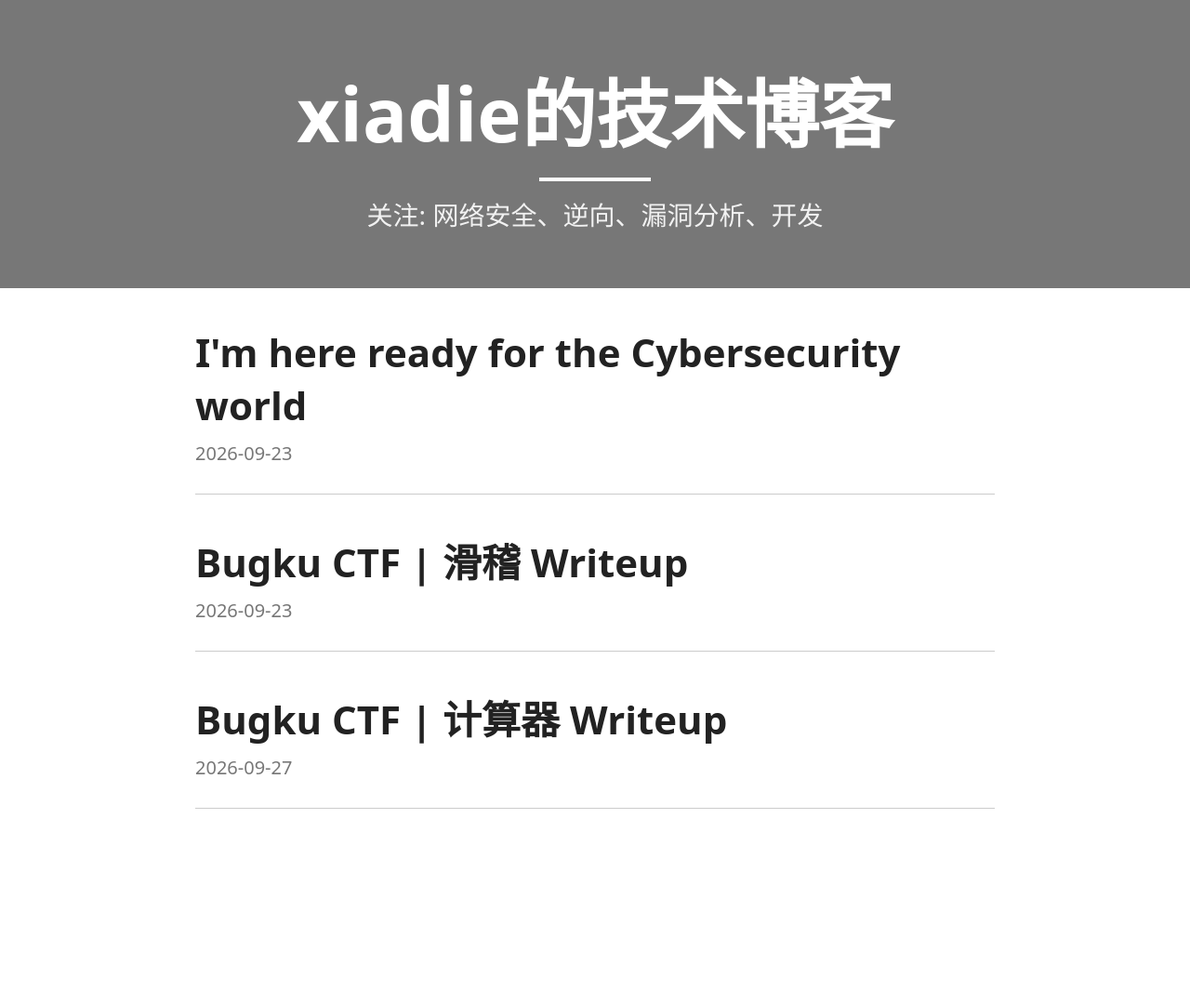
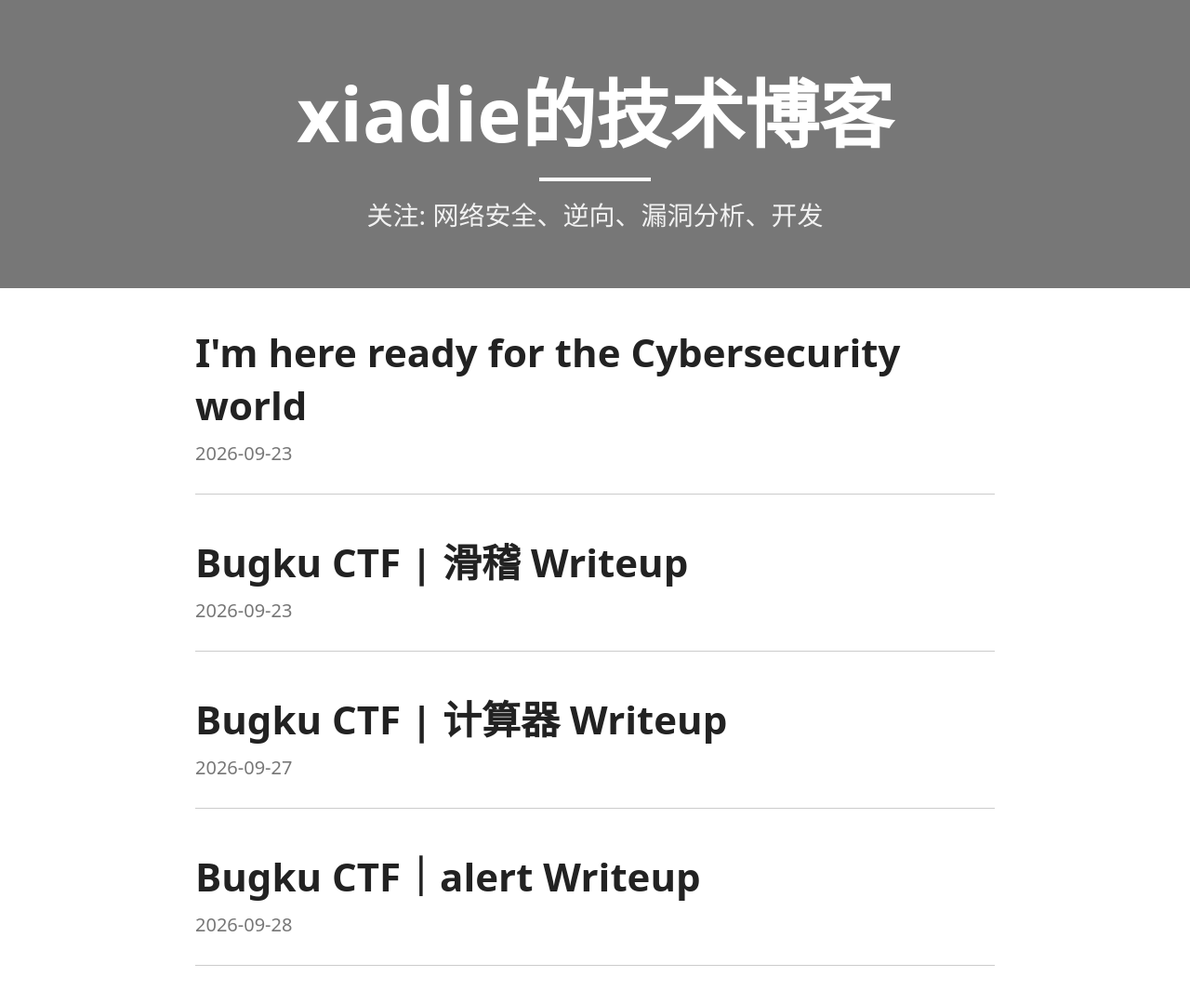
Before and after one commit to xiadie174/xiadie-s-, a Jekyll site: the page index.html, which Jekyll copies as it is, in a window 1280 px wide. Shown: the whole page at 93% size. Built offline with Jekyll 4.4.1, drawn with Linux system fonts in a browser that asks for light colours; before the commit the page ends 910 px from its top, so only the background shows below that.

Commit message:
Add new post item for Bugku CTF alert Writeup

```diff
--- a/index.html
+++ b/index.html
@@ -51,6 +51,10 @@
             <a class="post-title" href="posts/post3.html">Bugku CTF | 计算器 Writeup</a >
             <div class="post-date">2026-09-27</div>
         </div>
+        <div class="post-item">
+    <a class="post-title" href=" ">Bugku CTF｜alert Writeup</a >
+    <div class="post-date">2026-09-28</div>
+</div>
     </div>
 </body>
 </html>
```
